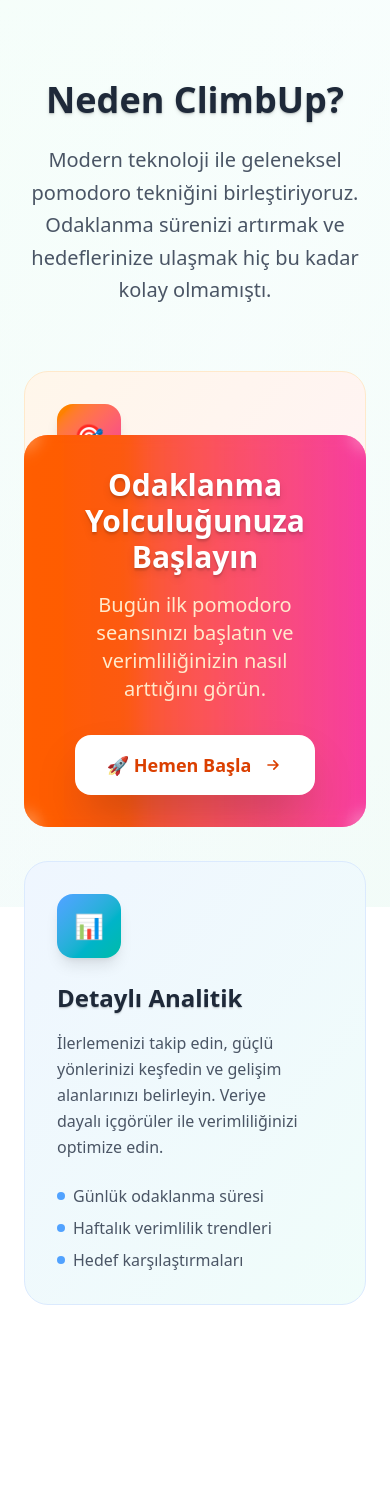
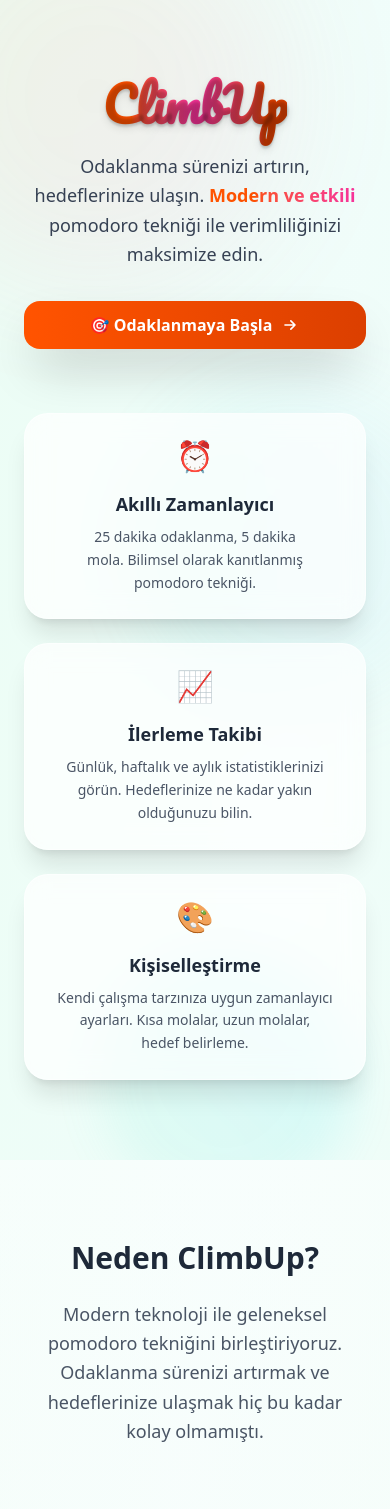
Before and after one commit to berkaychi/climbup-app, a Next.js app: page / in a window 390 px wide. Shown: the top 1509 px of the page. Before the commit the page ends 1305 px from the top, so only its background shows below. Built offline with nearby package versions, Linux system fonts and the light colour scheme.

Commit message:
landing page update

```diff
--- a/src/app/page.tsx
+++ b/src/app/page.tsx
@@ -6,29 +6,29 @@
   return (
     <div className="min-h-screen bg-gradient-to-br from-emerald-50 via-teal-50 to-emerald-50 dark:from-gray-900 dark:via-gray-800 dark:to-gray-900">
       {/* Hero Section with v4.1 features */}
-      <section className="relative overflow-hidden timer-container">
+      <section className="relative overflow-hidden">
         {/* v4.1 NEW: Enhanced gradient backgrounds with modern interpolation */}
-        <div className="absolute inset-0 overflow-hidden pointer-events-none">
+        <div className="absolute inset-0 overflow-hidden pointer-events-none z-0">
           {/* Büyük Gradient Orb - Sol Üst using enhanced gradients */}
-          <div className="absolute -top-24 -left-24 w-96 h-96 rounded-full opacity-20 bg-gradient-to-br from-orange-300 to-pink-400 blur-3xl"></div>
+          <div className="absolute -top-24 -left-24 w-96 h-96 rounded-full opacity-10 bg-gradient-to-br from-orange-300 to-pink-400 blur-3xl"></div>
 
           {/* Orta Gradient Orb - Sağ Ortada */}
-          <div className="absolute top-1/3 -right-16 w-80 h-80 rounded-full opacity-15 bg-gradient-to-l from-blue-300 to-teal-400 blur-2xl"></div>
+          <div className="absolute top-1/3 -right-16 w-80 h-80 rounded-full opacity-8 bg-gradient-to-l from-blue-300 to-teal-400 blur-2xl"></div>
 
           {/* Küçük Gradient Orb - Sol Alt */}
-          <div className="absolute -bottom-12 left-1/4 w-64 h-64 rounded-full opacity-25 bg-gradient-to-tr from-emerald-300 to-cyan-400 blur-xl"></div>
+          <div className="absolute -bottom-12 left-1/4 w-64 h-64 rounded-full opacity-10 bg-gradient-to-tr from-emerald-300 to-cyan-400 blur-xl"></div>
         </div>
 
-        <div className="relative px-6 py-20 text-center max-w-5xl mx-auto">
+        <div className="relative z-10 px-6 py-20 text-center max-w-5xl mx-auto">
           {/* v4.1 NEW: Text shadows for better visibility */}
-          <h1 className="text-6xl md:text-7xl font-bold font-pacifico mb-6 text-shadow-lg pointer-coarse:text-5xl pointer-fine:text-7xl">
+          <h1 className="text-5xl md:text-6xl lg:text-7xl font-bold font-pacifico mb-6 text-shadow-lg">
             <span className="bg-gradient-to-r from-orange-500 via-pink-500 to-orange-600 bg-clip-text text-transparent">
               ClimbUp
             </span>
           </h1>
 
           {/* v4.1 NEW: Enhanced typography with text-wrap */}
-          <p className="text-xl md:text-2xl text-gray-700 dark:text-gray-200 mb-8 font-medium leading-relaxed text-shadow-sm max-w-3xl mx-auto">
+          <p className="text-lg md:text-xl lg:text-2xl text-gray-700 dark:text-gray-200 mb-8 font-medium leading-relaxed max-w-3xl mx-auto">
             Odaklanma sürenizi artırın, hedeflerinize ulaşın.{" "}
             <span className="font-semibold bg-gradient-to-r from-orange-500 to-pink-500 bg-clip-text text-transparent">
               Modern ve etkili
@@ -39,8 +39,8 @@
           {/* v4.1 NEW: Pointer-aware button sizing */}
           <div className="flex flex-col sm:flex-row gap-4 justify-center mb-16">
             <Link
-              href="/focus"
-              className="group bg-gradient-to-r from-orange-500 to-orange-600 text-white px-8 py-4 rounded-2xl font-semibold text-lg shadow-2xl hover:shadow-orange-500/30 hover:scale-105 transition-all duration-300 pointer-coarse:px-12 pointer-coarse:py-6 pointer-fine:px-8 pointer-fine:py-4"
+              href="/home"
+              className="group bg-gradient-to-r from-orange-500 to-orange-600 text-white px-6 py-3 md:px-8 md:py-4 rounded-2xl font-semibold text-base md:text-lg shadow-2xl hover:shadow-orange-500/30 hover:scale-105 transition-all duration-300 z-20 relative"
             >
               <span className="flex items-center justify-center gap-2">
                 🎯 Odaklanmaya Başla
@@ -59,46 +59,39 @@
                 </svg>
               </span>
             </Link>
-
-            <Link
-              href="/stats"
-              className="bg-white/80 dark:bg-gray-800/80 backdrop-blur-sm text-gray-800 dark:text-gray-200 px-8 py-4 rounded-2xl font-semibold text-lg border border-gray-200 dark:border-gray-700 hover:bg-white dark:hover:bg-gray-800 hover:scale-105 transition-all duration-300 pointer-coarse:px-12 pointer-coarse:py-6 pointer-fine:px-8 pointer-fine:py-4"
-            >
-              📊 İstatistiklerim
-            </Link>
           </div>
 
           {/* v4.1 NEW: Container query aware stats */}
-          <div className="grid grid-cols-1 md:grid-cols-3 gap-8 max-w-4xl mx-auto timer-container">
+          <div className="grid grid-cols-1 md:grid-cols-3 gap-6 lg:gap-8 max-w-4xl mx-auto relative z-10">
             {/* İstatistik Kartları with enhanced shadows */}
-            <div className="bg-white/70 dark:bg-gray-800/70 backdrop-blur-md rounded-3xl p-8 border border-white/50 dark:border-gray-700/50 shadow-xl hover:shadow-2xl transition-all duration-300 hover:scale-105">
-              <div className="text-4xl mb-4">⏰</div>
-              <h3 className="text-xl font-bold text-gray-800 dark:text-gray-200 mb-2 text-shadow-sm">
+            <div className="bg-white/70 dark:bg-gray-800/70 backdrop-blur-md rounded-3xl p-6 lg:p-8 border border-white/50 dark:border-gray-700/50 shadow-xl hover:shadow-2xl transition-all duration-300 hover:scale-105">
+              <div className="text-3xl lg:text-4xl mb-4">⏰</div>
+              <h3 className="text-lg lg:text-xl font-bold text-gray-800 dark:text-gray-200 mb-2">
                 Akıllı Zamanlayıcı
               </h3>
-              <p className="text-gray-600 dark:text-gray-400 leading-relaxed">
+              <p className="text-sm lg:text-base text-gray-600 dark:text-gray-400 leading-relaxed">
                 25 dakika odaklanma, 5 dakika mola. Bilimsel olarak kanıtlanmış
                 pomodoro tekniği.
               </p>
             </div>
 
-            <div className="bg-white/70 dark:bg-gray-800/70 backdrop-blur-md rounded-3xl p-8 border border-white/50 dark:border-gray-700/50 shadow-xl hover:shadow-2xl transition-all duration-300 hover:scale-105">
-              <div className="text-4xl mb-4">📈</div>
-              <h3 className="text-xl font-bold text-gray-800 dark:text-gray-200 mb-2 text-shadow-sm">
+            <div className="bg-white/70 dark:bg-gray-800/70 backdrop-blur-md rounded-3xl p-6 lg:p-8 border border-white/50 dark:border-gray-700/50 shadow-xl hover:shadow-2xl transition-all duration-300 hover:scale-105">
+              <div className="text-3xl lg:text-4xl mb-4">📈</div>
+              <h3 className="text-lg lg:text-xl font-bold text-gray-800 dark:text-gray-200 mb-2">
                 İlerleme Takibi
               </h3>
-              <p className="text-gray-600 dark:text-gray-400 leading-relaxed">
+              <p className="text-sm lg:text-base text-gray-600 dark:text-gray-400 leading-relaxed">
                 Günlük, haftalık ve aylık istatistiklerinizi görün.
                 Hedeflerinize ne kadar yakın olduğunuzu bilin.
               </p>
             </div>
 
-            <div className="bg-white/70 dark:bg-gray-800/70 backdrop-blur-md rounded-3xl p-8 border border-white/50 dark:border-gray-700/50 shadow-xl hover:shadow-2xl transition-all duration-300 hover:scale-105">
-              <div className="text-4xl mb-4">🎨</div>
-              <h3 className="text-xl font-bold text-gray-800 dark:text-gray-200 mb-2 text-shadow-sm">
+            <div className="bg-white/70 dark:bg-gray-800/70 backdrop-blur-md rounded-3xl p-6 lg:p-8 border border-white/50 dark:border-gray-700/50 shadow-xl hover:shadow-2xl transition-all duration-300 hover:scale-105">
+              <div className="text-3xl lg:text-4xl mb-4">🎨</div>
+              <h3 className="text-lg lg:text-xl font-bold text-gray-800 dark:text-gray-200 mb-2">
                 Kişiselleştirme
               </h3>
-              <p className="text-gray-600 dark:text-gray-400 leading-relaxed">
+              <p className="text-sm lg:text-base text-gray-600 dark:text-gray-400 leading-relaxed">
                 Kendi çalışma tarzınıza uygun zamanlayıcı ayarları. Kısa
                 molalar, uzun molalar, hedef belirleme.
               </p>
@@ -108,14 +101,14 @@
       </section>
 
       {/* v4.1 NEW: Features section with enhanced visual effects */}
-      <section className="py-20 px-6 bg-gradient-to-b from-white/50 to-gray-50/50 dark:from-gray-900/50 dark:to-gray-800/50">
-        <div className="max-w-6xl mx-auto">
+      <section className="relative py-20 px-6 bg-gradient-to-b from-white/50 to-gray-50/50 dark:from-gray-900/50 dark:to-gray-800/50 z-10">
+        <div className="max-w-6xl mx-auto relative z-10">
           {/* v4.1 NEW: Text with better visual hierarchy */}
           <div className="text-center mb-16">
-            <h2 className="text-4xl md:text-5xl font-bold text-gray-800 dark:text-gray-200 mb-6 text-shadow-md">
+            <h2 className="text-3xl md:text-4xl lg:text-5xl font-bold text-gray-800 dark:text-gray-200 mb-6">
               Neden ClimbUp?
             </h2>
-            <p className="text-xl text-gray-600 dark:text-gray-400 max-w-3xl mx-auto leading-relaxed">
+            <p className="text-lg md:text-xl text-gray-600 dark:text-gray-400 max-w-3xl mx-auto leading-relaxed">
               Modern teknoloji ile geleneksel pomodoro tekniğini
               birleştiriyoruz. Odaklanma sürenizi artırmak ve hedeflerinize
               ulaşmak hiç bu kadar kolay olmamıştı.
@@ -123,60 +116,60 @@
           </div>
 
           {/* v4.1 NEW: Enhanced feature grid with container queries */}
-          <div className="grid grid-cols-1 lg:grid-cols-2 gap-12 timer-container">
+          <div className="grid grid-cols-1 lg:grid-cols-2 gap-8 lg:gap-12">
             {/* Özellik 1 */}
-            <div className="bg-gradient-to-br from-orange-50 to-pink-50 dark:from-orange-900/20 dark:to-pink-900/20 rounded-3xl p-8 border border-orange-100 dark:border-orange-800/50">
-              <div className="w-16 h-16 bg-gradient-to-br from-orange-400 to-pink-500 rounded-2xl flex items-center justify-center text-white text-2xl mb-6 shadow-lg">
+            <div className="bg-gradient-to-br from-orange-50 to-pink-50 dark:from-orange-900/20 dark:to-pink-900/20 rounded-3xl p-6 lg:p-8 border border-orange-100 dark:border-orange-800/50 relative z-10">
+              <div className="w-14 h-14 lg:w-16 lg:h-16 bg-gradient-to-br from-orange-400 to-pink-500 rounded-2xl flex items-center justify-center text-white text-xl lg:text-2xl mb-6 shadow-lg">
                 🎯
               </div>
-              <h3 className="text-2xl font-bold text-gray-800 dark:text-gray-200 mb-4 text-shadow-sm">
+              <h3 className="text-xl lg:text-2xl font-bold text-gray-800 dark:text-gray-200 mb-4">
                 Odaklanma Gücü
               </h3>
-              <p className="text-gray-600 dark:text-gray-400 leading-relaxed mb-6">
+              <p className="text-gray-600 dark:text-gray-400 leading-relaxed mb-6 text-sm lg:text-base">
                 Bilimsel araştırmalara dayalı 25 dakikalık odaklanma blokları
                 ile dikkatinizi artırın. Beyninizin doğal çalışma ritmiyle
                 uyumlu bir sistem.
               </p>
-              <ul className="space-y-2 text-gray-600 dark:text-gray-400">
+              <ul className="space-y-2 text-gray-600 dark:text-gray-400 text-sm lg:text-base">
                 <li className="flex items-center gap-2">
-                  <span className="w-2 h-2 bg-orange-400 rounded-full"></span>
+                  <span className="w-2 h-2 bg-orange-400 rounded-full flex-shrink-0"></span>
                   25 dakika kesintisiz odaklanma
                 </li>
                 <li className="flex items-center gap-2">
-                  <span className="w-2 h-2 bg-orange-400 rounded-full"></span>5
-                  dakika aktif mola
+                  <span className="w-2 h-2 bg-orange-400 rounded-full flex-shrink-0"></span>
+                  5 dakika aktif mola
                 </li>
                 <li className="flex items-center gap-2">
-                  <span className="w-2 h-2 bg-orange-400 rounded-full"></span>
+                  <span className="w-2 h-2 bg-orange-400 rounded-full flex-shrink-0"></span>
                   15 dakika uzun mola (4 pomodoro sonrası)
                 </li>
               </ul>
             </div>
 
             {/* Özellik 2 */}
-            <div className="bg-gradient-to-br from-blue-50 to-teal-50 dark:from-blue-900/20 dark:to-teal-900/20 rounded-3xl p-8 border border-blue-100 dark:border-blue-800/50">
-              <div className="w-16 h-16 bg-gradient-to-br from-blue-400 to-teal-500 rounded-2xl flex items-center justify-center text-white text-2xl mb-6 shadow-lg">
+            <div className="bg-gradient-to-br from-blue-50 to-teal-50 dark:from-blue-900/20 dark:to-teal-900/20 rounded-3xl p-6 lg:p-8 border border-blue-100 dark:border-blue-800/50 relative z-10">
+              <div className="w-14 h-14 lg:w-16 lg:h-16 bg-gradient-to-br from-blue-400 to-teal-500 rounded-2xl flex items-center justify-center text-white text-xl lg:text-2xl mb-6 shadow-lg">
                 📊
               </div>
-              <h3 className="text-2xl font-bold text-gray-800 dark:text-gray-200 mb-4 text-shadow-sm">
+              <h3 className="text-xl lg:text-2xl font-bold text-gray-800 dark:text-gray-200 mb-4">
                 Detaylı Analitik
               </h3>
-              <p className="text-gray-600 dark:text-gray-400 leading-relaxed mb-6">
+              <p className="text-gray-600 dark:text-gray-400 leading-relaxed mb-6 text-sm lg:text-base">
                 İlerlemenizi takip edin, güçlü yönlerinizi keşfedin ve gelişim
                 alanlarınızı belirleyin. Veriye dayalı içgörüler ile
                 verimliliğinizi optimize edin.
               </p>
-              <ul className="space-y-2 text-gray-600 dark:text-gray-400">
+              <ul className="space-y-2 text-gray-600 dark:text-gray-400 text-sm lg:text-base">
                 <li className="flex items-center gap-2">
-                  <span className="w-2 h-2 bg-blue-400 rounded-full"></span>
+                  <span className="w-2 h-2 bg-blue-400 rounded-full flex-shrink-0"></span>
                   Günlük odaklanma süresi
                 </li>
                 <li className="flex items-center gap-2">
-                  <span className="w-2 h-2 bg-blue-400 rounded-full"></span>
+                  <span className="w-2 h-2 bg-blue-400 rounded-full flex-shrink-0"></span>
                   Haftalık verimlilik trendleri
                 </li>
                 <li className="flex items-center gap-2">
-                  <span className="w-2 h-2 bg-blue-400 rounded-full"></span>
+                  <span className="w-2 h-2 bg-blue-400 rounded-full flex-shrink-0"></span>
                   Hedef karşılaştırmaları
                 </li>
               </ul>
@@ -187,19 +180,19 @@
           <div className="text-center mt-16">
             <div className="bg-gradient-to-r from-orange-500 to-pink-500 rounded-3xl p-8 md:p-12 text-white relative overflow-hidden">
               {/* Background decoration */}
-              <div className="absolute inset-0 bg-gradient-to-r from-orange-400/20 to-pink-400/20 backdrop-blur-sm"></div>
+              <div className="absolute inset-0 bg-gradient-to-r from-orange-400/20 to-pink-400/20 backdrop-blur-sm z-0"></div>
 
-              <div className="relative">
-                <h3 className="text-3xl md:text-4xl font-bold mb-4 text-shadow-lg">
+              <div className="relative z-10">
+                <h3 className="text-2xl md:text-3xl lg:text-4xl font-bold mb-4">
                   Odaklanma Yolculuğunuza Başlayın
                 </h3>
-                <p className="text-xl mb-8 text-orange-100 max-w-2xl mx-auto">
+                <p className="text-lg md:text-xl mb-8 text-orange-100 max-w-2xl mx-auto">
                   Bugün ilk pomodoro seansınızı başlatın ve verimliliğinizin
                   nasıl arttığını görün.
                 </p>
                 <Link
-                  href="/focus"
-                  className="inline-flex items-center gap-3 bg-white text-orange-600 px-8 py-4 rounded-2xl font-bold text-lg hover:bg-orange-50 transition-all duration-300 hover:scale-105 shadow-2xl pointer-coarse:px-12 pointer-coarse:py-6"
+                  href="/home"
+                  className="inline-flex items-center gap-3 bg-white text-orange-600 px-6 py-3 md:px-8 md:py-4 rounded-2xl font-bold text-base md:text-lg hover:bg-orange-50 transition-all duration-300 hover:scale-105 shadow-2xl relative z-20"
                 >
                   🚀 Hemen Başla
                   <svg
```
Also changed, not shown: src/context/AuthContext.tsx (+16 -1 lines), src/middleware.ts (+16 -4 lines).
